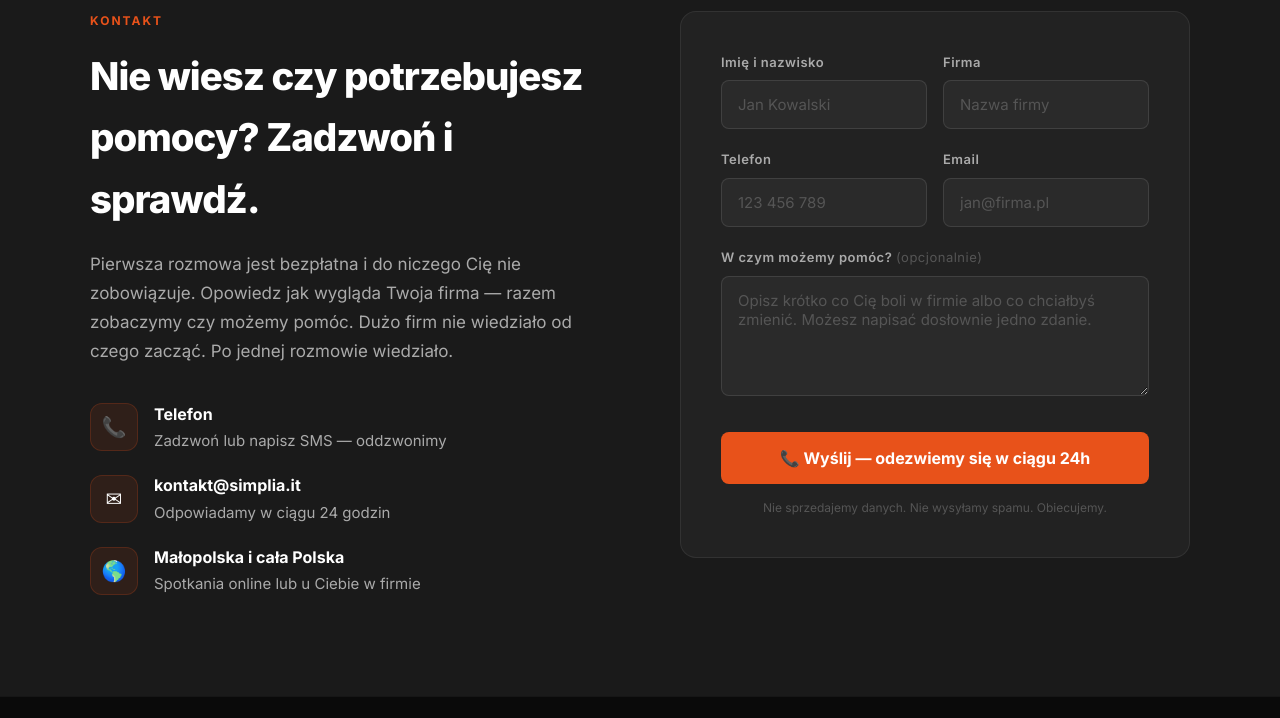
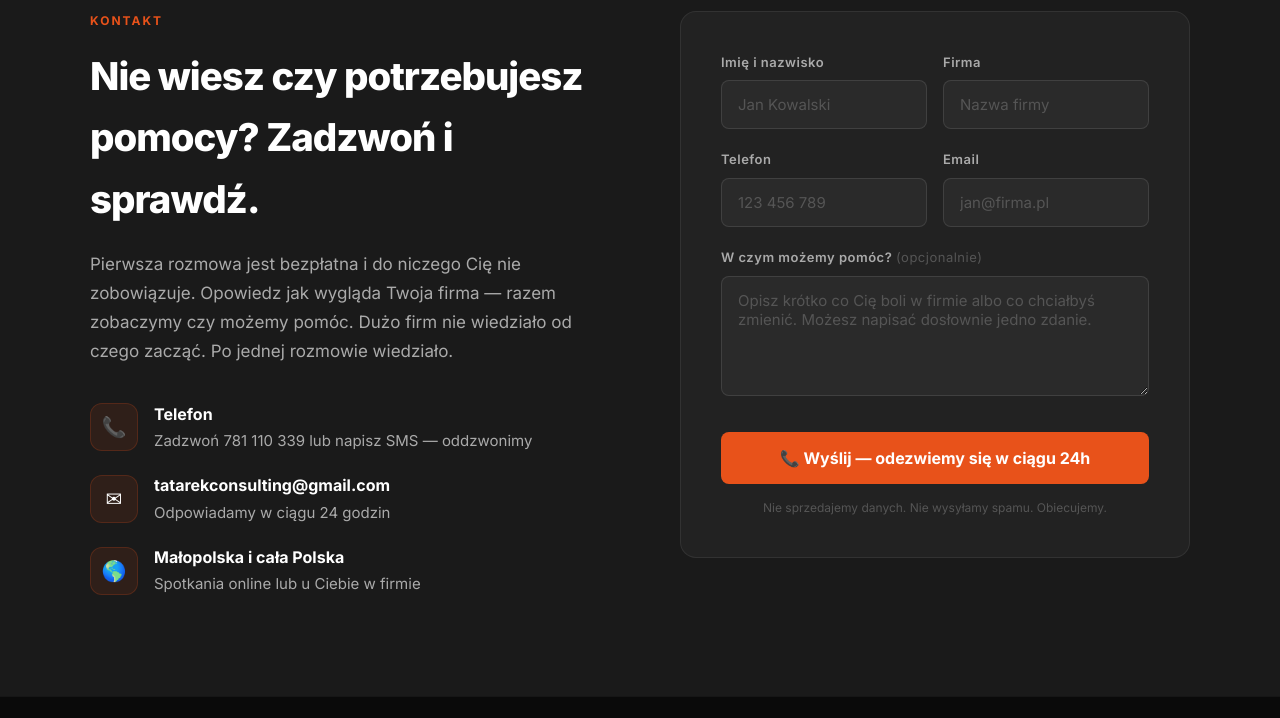
Before and after one commit to tatarekconsulting-prog/simplia-it, a plain HTML site: page index.html in a window 1280 px wide. Shown: the part 4417-5135 px from the top of the page. Drawn offline with Linux system fonts and the light colour scheme.

Commit message:
Update index.html

```diff
--- a/index.html
+++ b/index.html
@@ -702,13 +702,13 @@
             <div class="contact-item-icon">&#128222;</div>
             <div class="contact-item-text">
               <strong>Telefon</strong>
-              Zadzwoń lub napisz SMS &mdash; oddzwonimy
+              Zadzwoń 781 110 339 lub napisz SMS &mdash; oddzwonimy
             </div>
           </div>
           <div class="contact-item">
             <div class="contact-item-icon">&#9993;</div>
             <div class="contact-item-text">
-              <strong>kontakt@simplia.it</strong>
+              <strong>tatarekconsulting@gmail.com</strong>
               Odpowiadamy w ciągu 24 godzin
             </div>
           </div>
```
